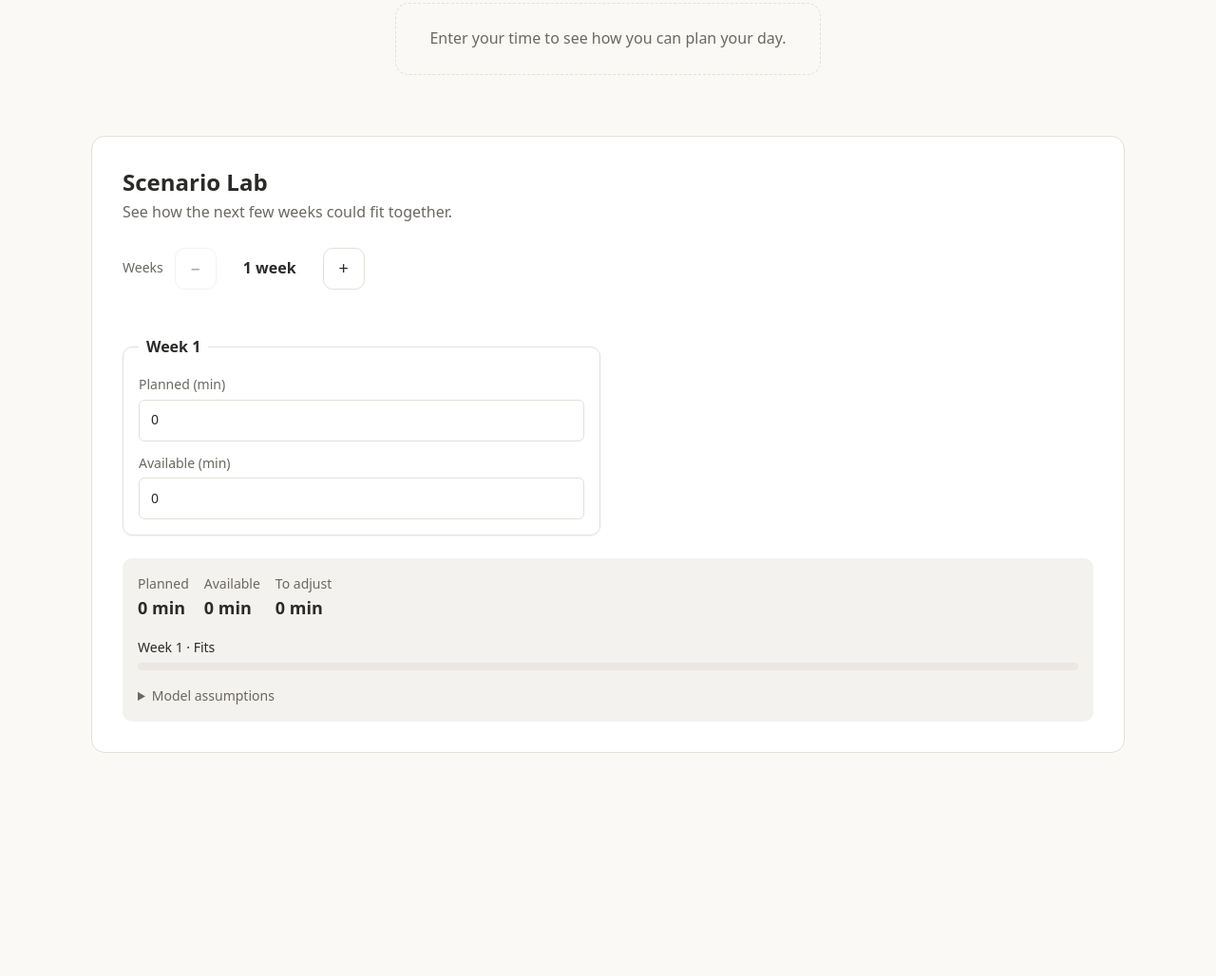
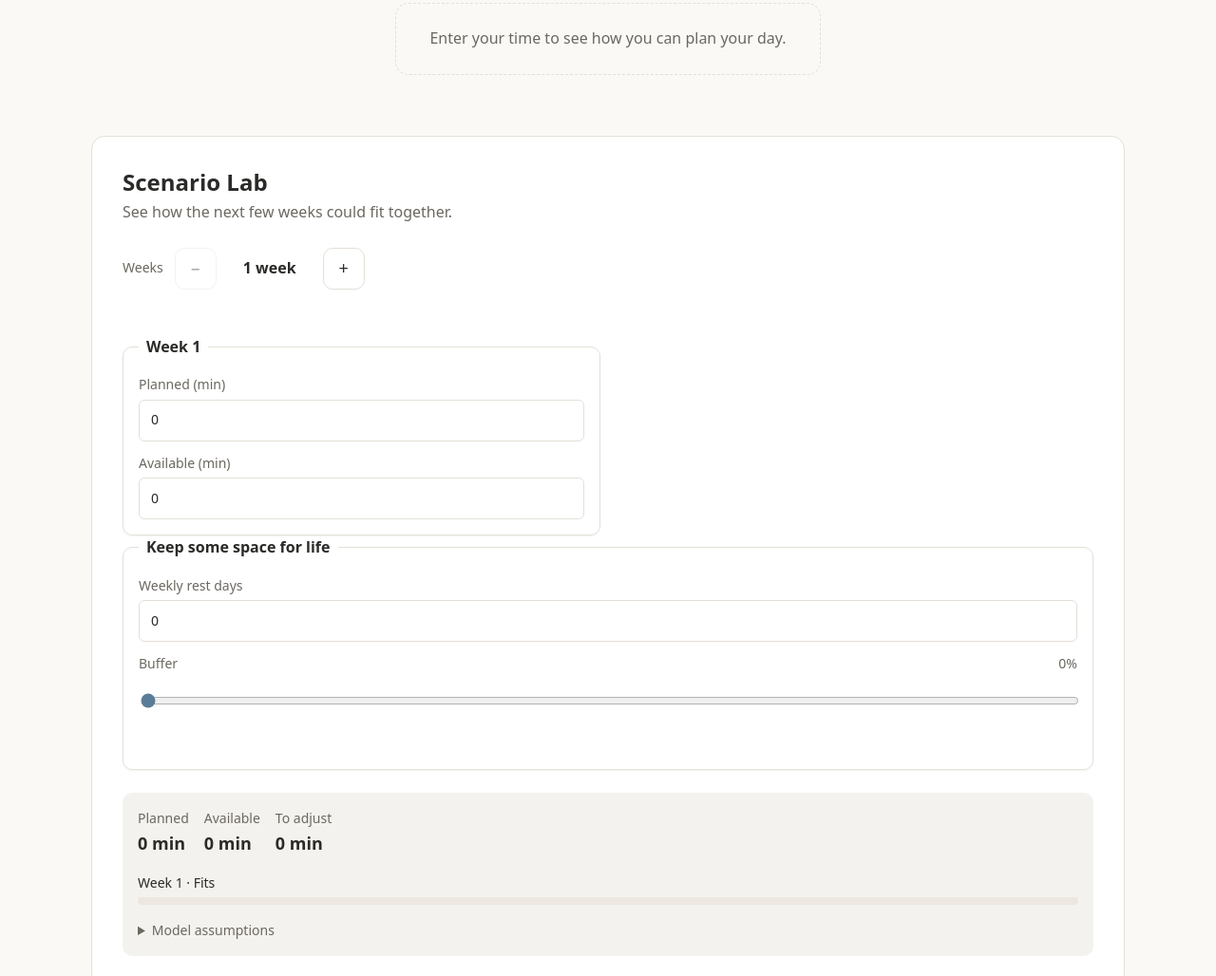
Before and after one commit to Fan82/Expectation-Simulator, a website built with Vite: page index.html in a window 1280 px wide. Shown: the part 547-1575 px from the top of the page at 95% size. Before the commit the page ends 1372 px from the top, so only its background shows below. Built offline with nearby package versions, Linux system fonts and the light colour scheme.

Commit message:
feat(scenario-lab): add rest days and buffer settings

```diff
--- a/src/features/scenario-lab/renderScenarioLab.ts
+++ b/src/features/scenario-lab/renderScenarioLab.ts
@@ -10,6 +10,8 @@ import {
     type WeekField,
 } from "../../application/scenarioLabState";
 import { simulateMultiWeek } from "../../simulation/simulateMultiWeek";
+import { createReserveFieldset } from "./reserveFieldset";
+import type { ReserveSettings } from "../../simulation/reserve";
 
 const FIELDS: ReadonlyArray<{ field: WeekField; label: string }> = [
     { field: "plannedMinutes", label: "Planned (min)" },
@@ -19,8 +21,13 @@ const FIELDS: ReadonlyArray<{ field: WeekField; label: string }> = [
 const ASSUMPTION_TEXT: Record<string, string> = {
     "weeks-independent":
         "Each week is calculated on its own. Unused time does not carry over to the next week.",
+    "rest-even-split":
+        "Rest time is estimated by spreading available time evenly across 7 days.",
+    "rest-before-buffer":
+        "Rest is set aside first, then the buffer is taken from the remaining time.",
+    "reserve-once-per-week":
+        "Rest and buffer are applied once per week. Totals are the sum of each week.",
 };
-
 
 function el<K extends keyof HTMLElementTagNameMap>(
     tag: K,
@@ -35,7 +42,7 @@ function el<K extends keyof HTMLElementTagNameMap>(
 
 export function renderScenarioLab(container: HTMLElement): void {
     let state: LabState = createInitialLabState();
-
+    let reserveSettings: ReserveSettings = { restDaysPerWeek: 0, bufferPercent: 0 };
 
     const section = el("section", "scenario-lab");
     section.setAttribute("aria-labelledby", "scenario-lab-title");
@@ -71,10 +78,14 @@ export function renderScenarioLab(container: HTMLElement): void {
     summary.setAttribute("aria-live", "polite");
     summary.setAttribute("aria-label", "Results");
 
-    section.append(title, intro, controls, message, form, summary);
+    const reserveFieldset = createReserveFieldset(reserveSettings, (next) => {
+        reserveSettings = next;
+        renderSummary();
+    });
+
+    section.append(title, intro, controls, message, form, reserveFieldset, summary);
     container.append(section);
 
-    // ---- 週數改變時才呼叫：重建週卡片 ----
     function renderWeeks(): void {
         const cards = state.scenario.weeks.map((week, index) => {
             const card = el("fieldset", "scenario-lab__week");
@@ -101,7 +112,7 @@ export function renderScenarioLab(container: HTMLElement): void {
     }
 
     function renderSummary(): void {
-        const result = simulateMultiWeek(state.scenario);
+        const result = simulateMultiWeek(state.scenario, reserveSettings);
 
         const totals = el("dl", "scenario-lab__totals");
         const totalItems: Array<[string, number]> = [
--- /dev/null
+++ b/src/features/scenario-lab/reserveFieldset.ts
@@ -0,0 +1,55 @@
+import { reserveSettingsSchema } from '../../domain/schemas';
+import type { ReserveSettings } from '../../simulation/reserve';
+
+function getInput(root: HTMLElement, name: string): HTMLInputElement {
+    const el = root.querySelector<HTMLInputElement>(`input[name="${name}"]`);
+    if (!el) throw new Error(`Not found ${name}`);
+    return el;
+}
+
+export function createReserveFieldset(
+    initial: ReserveSettings,
+    onChange: (settings: ReserveSettings) => void,
+): HTMLFieldSetElement {
+    const fieldset = document.createElement('fieldset');
+    fieldset.className = 'scenario-lab__week reserve';
+    fieldset.innerHTML = `
+    <legend class="scenario-lab__week-title">Keep some space for life</legend>
+    <label class="scenario-lab__field">
+        <span>Weekly rest days</span>
+        <input class="scenario-lab__input" name="restDaysPerWeek" type="number" min="0" max="6" step="1" inputmode="numeric">
+    </label>
+    <label class="scenario-lab__field">
+        <span class="reserve__label-row">Buffer <output class="reserve__value"></output></span>
+        <input class="reserve__range" name="bufferPercent" type="range" min="0" max="50" step="5">
+    </label>
+    <p class="reserve__hint" aria-live="polite"></p>
+`;
+
+    const rest = getInput(fieldset, 'restDaysPerWeek');
+    const buffer = getInput(fieldset, 'bufferPercent');
+    const output = fieldset.querySelector('output')!;
+    const hint = fieldset.querySelector('.reserve__hint')!;
+
+    rest.valueAsNumber = initial.restDaysPerWeek;
+    buffer.valueAsNumber = initial.bufferPercent;
+    output.textContent = `${initial.bufferPercent}%`;
+
+    fieldset.addEventListener('input', () => {
+        const result = reserveSettingsSchema.safeParse({
+            restDaysPerWeek: rest.valueAsNumber,
+            bufferPercent: buffer.valueAsNumber,
+        });
+
+        if (!result.success) {
+            hint.textContent = 'Rest days 0 to 6';
+            return;
+        }
+
+        hint.textContent = '';
+        output.textContent = `${result.data.bufferPercent}%`;
+        onChange(result.data);
+    });
+
+    return fieldset;
+}
--- a/src/features/scenario-lab/scenarioLab.css
+++ b/src/features/scenario-lab/scenarioLab.css
@@ -197,6 +197,23 @@
   cursor: pointer;
 }
 
+.reserve__label-row {
+  display: flex;
+  justify-content: space-between;
+}
+
+.reserve__range {
+  width: 100%;
+  min-height: 44px;
+  accent-color: var(--color-accent);
+}
+
+.reserve__hint {
+  margin: 0;
+  min-height: 1.25em;
+  color: var(--color-text-muted);
+}
+
 @media (min-width: 48rem) {
   .scenario-lab {
     padding: var(--space-6);
@@ -208,6 +225,7 @@
 }
 
 @media (prefers-reduced-motion: reduce) {
+
   .scenario-lab__step,
   .scenario-lab__gap-bar {
     transition: none;
```
